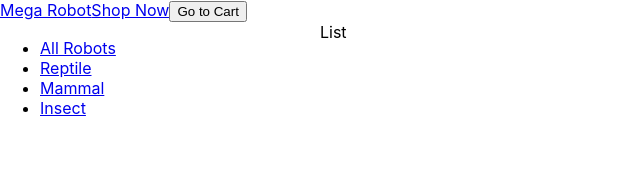
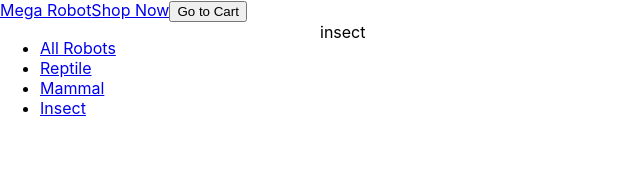
Before and after one commit to SonDo580/shopping-cart, a React (Create React App) app: page /catalog/insect in a window 1280 px wide. Shown: the top 184 px of the page, without its empty margins (0-640 px from the left). Built offline with nearby package versions, Linux system fonts and the light colour scheme.

Commit message:
Use useParams to get URL parameter 'category'

```diff
--- a/src/components/List.js
+++ b/src/components/List.js
@@ -1,5 +1,8 @@
 import React from "react";
+import { useParams } from "react-router-dom";
 
 export default function List() {
-  return <div>List</div>;
+  const { category } = useParams("category");
+
+  return <div>{category}</div>;
 }
```
